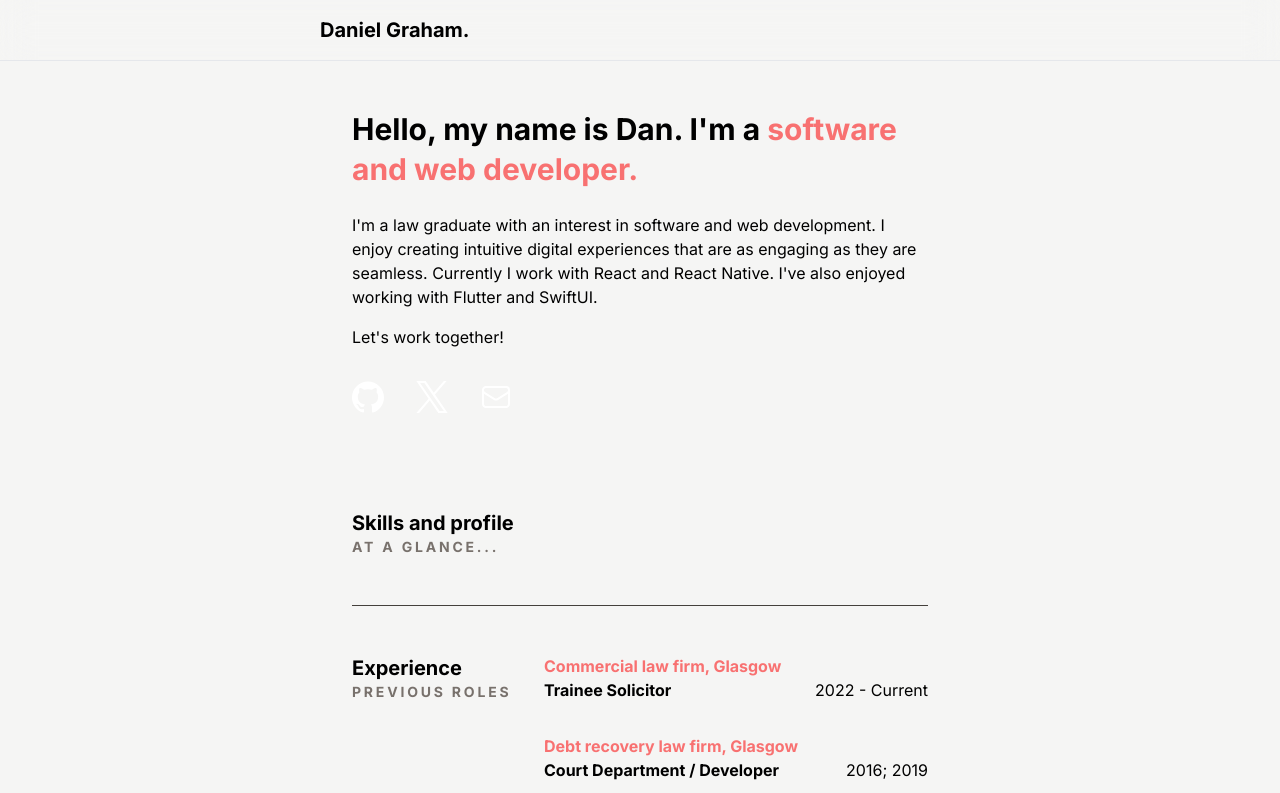
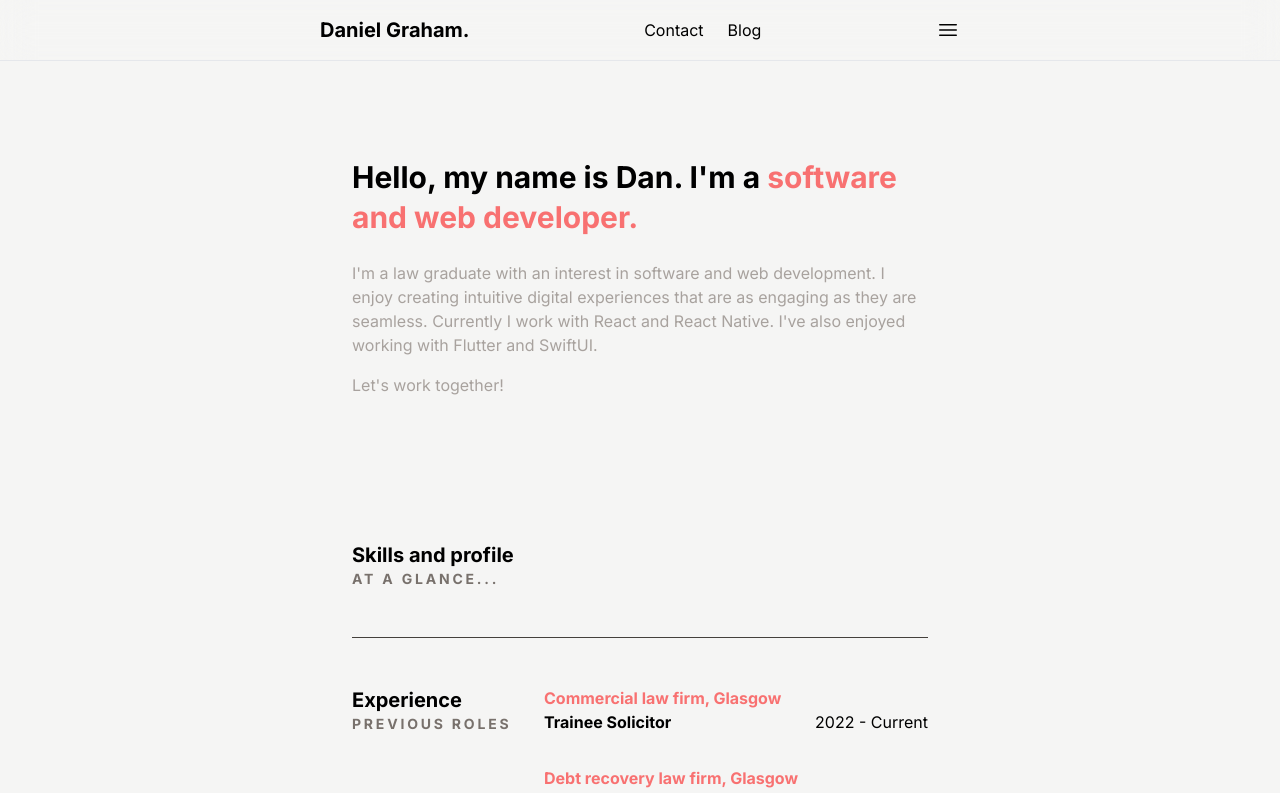
Before and after one commit to dangraham99/portfolio-2024, a Next.js app: page / in a window 1280 px wide. Shown: the top 793 px of the page. Built offline with nearby package versions, Linux system fonts and the light colour scheme.

Commit message:
text font colour; removing contact icons

```diff
--- a/src/components/home/CVEntry.jsx
+++ b/src/components/home/CVEntry.jsx
@@ -9,7 +9,7 @@ function CvEntry(props) {
                     <h2 className='font-semibold'>{props.title}<br></br><i>{props.result}</i></h2>
                     <h2>{props.period}</h2>
                 </div>
-                <div className='text-justify'>
+                <div className='text-justify text-stone-400'>
                     {props.description}
                 </div>
             </div>
--- a/src/components/home/Hero.jsx
+++ b/src/components/home/Hero.jsx
@@ -3,23 +3,14 @@ import React from 'react'
 function Hero() {
     return (
         <div>
-            <div className="my-8 tracking-tigher">
+            <div className="my-24 tracking-tigher">
                 <p className="mb-6 text-3xl font-semibold leading-10">Hello, my name is Dan. I'm a <span className='text-red-400'>software and web developer.</span> </p>
-                <p className="leading-6">I'm a law graduate with an interest in software and web development. I enjoy creating intuitive digital experiences that are as engaging as they are seamless. Currently I work with React and React Native. I've also enjoyed working with Flutter and SwiftUI.</p>
-                <p className='mt-4'>Let's work together!</p>
+                <div className="text-stone-400">
+                    <p className="leading-6">I'm a law graduate with an interest in software and web development. I enjoy creating intuitive digital experiences that are as engaging as they are seamless. Currently I work with React and React Native. I've also enjoyed working with Flutter and SwiftUI.</p>
+                    <p className='mt-4'>Let's work together!</p>
+                </div>
             </div>
-            <div className="flex mt-2 space-x-8 text-sm tracking-widest text-red-400 underline uppercase font-regular ">
-                <svg role="img" className='w-8 h-8 transition cursor-pointer duration-50 hover:-translate-y-1 fill-white' viewBox="0 0 24 24" xmlns="http://www.w3.org/2000/svg"><title>Follow on GitHub</title><path d="M12 .297c-6.63 0-12 5.373-12 12 0 5.303 3.438 9.8 8.205 11.385.6.113.82-.258.82-.577 0-.285-.01-1.04-.015-2.04-3.338.724-4.042-1.61-4.042-1.61C4.422 18.07 3.633 17.7 3.633 17.7c-1.087-.744.084-.729.084-.729 1.205.084 1.838 1.236 1.838 1.236 1.07 1.835 2.809 1.305 3.495.998.108-.776.417-1.305.76-1.605-2.665-.3-5.466-1.332-5.466-5.93 0-1.31.465-2.38 1.235-3.22-.135-.303-.54-1.523.105-3.176 0 0 1.005-.322 3.3 1.23.96-.267 1.98-.399 3-.405 1.02.006 2.04.138 3 .405 2.28-1.552 3.285-1.23 3.285-1.23.645 1.653.24 2.873.12 3.176.765.84 1.23 1.91 1.23 3.22 0 4.61-2.805 5.625-5.475 5.92.42.36.81 1.096.81 2.22 0 1.606-.015 2.896-.015 3.286 0 .315.21.69.825.57C20.565 22.092 24 17.592 24 12.297c0-6.627-5.373-12-12-12" /></svg>
-                <svg className='w-8 h-8 transition cursor-pointer duration-50 hover:-translate-y-1 fill-white' viewBox="0 0 1200 1227" fill="none" xmlns="http://www.w3.org/2000/svg">
-                    <title>Follow on X</title>
-                    <path d="M714.163 519.284L1160.89 0H1055.03L667.137 450.887L357.328 0H0L468.492 681.821L0 1226.37H105.866L515.491 750.218L842.672 1226.37H1200L714.137 519.284H714.163ZM569.165 687.828L521.697 619.934L144.011 79.6944H306.615L611.412 515.685L658.88 583.579L1055.08 1150.3H892.476L569.165 687.854V687.828Z" fill="white" />
-                </svg>
-                <svg xmlns="http://www.w3.org/2000/svg" fill="none" viewBox="0 0 24 24" stroke-width="1.5" stroke="white" class="cursor-pointer transition duration-50 hover:-translate-y-1 w-8 h-8">
-                    <title>Contact by email</title>
-                    <path stroke-linecap="round" stroke-linejoin="round" d="M21.75 6.75v10.5a2.25 2.25 0 0 1-2.25 2.25h-15a2.25 2.25 0 0 1-2.25-2.25V6.75m19.5 0A2.25 2.25 0 0 0 19.5 4.5h-15a2.25 2.25 0 0 0-2.25 2.25m19.5 0v.243a2.25 2.25 0 0 1-1.07 1.916l-7.5 4.615a2.25 2.25 0 0 1-2.36 0L3.32 8.91a2.25 2.25 0 0 1-1.07-1.916V6.75" />
-                </svg>
 
-            </div>
         </div>
     )
 }
--- a/src/components/util/Header.jsx
+++ b/src/components/util/Header.jsx
@@ -3,7 +3,21 @@ import React from 'react'
 function Header() {
     return (
         <header className='top-0 z-50 sticky py-4 backdrop-blur-lg mb-12 dark:bg-stone-800 border-b bg-opacity-100 dark:bg-opacity-40  dark:border-stone-700'>
-            <h1 className='text-xl xl:w-1/2 md:w-2/3 md:px-0 px-4 mx-auto font-semibold '>Daniel Graham.</h1>
+
+            <div className='flex justify-between items-center xl:w-1/2 md:w-2/3 md:px-0 px-4 mx-auto'>
+                <h1 className='text-xl shrink-0 font-semibold '>Daniel Graham.</h1>
+                <div className='hidden shrink-0 sm:flex gap-6'>
+                    <a className='hover:cursor-pointer stroke-stone-400'>Contact</a>
+                    <a className='hover:cursor-pointer  stroke-stone-400'>Blog</a>
+                </div>
+                <svg xmlns="http://www.w3.org/2000/svg" className="flex shrink-0 sm:hidden h-8 w-8 stroke-stone-400 hover:cursor-pointer" viewBox="0 0 24 24" stroke-width="1.5" stroke="currentColor" class="w-6 h-6">
+                    <path stroke-linecap="round" stroke-linejoin="round" d="M3.75 6.75h16.5M3.75 12h16.5m-16.5 5.25h16.5" />
+                </svg>
+
+            </div>
+
+
+
         </header>
     )
 }
```
